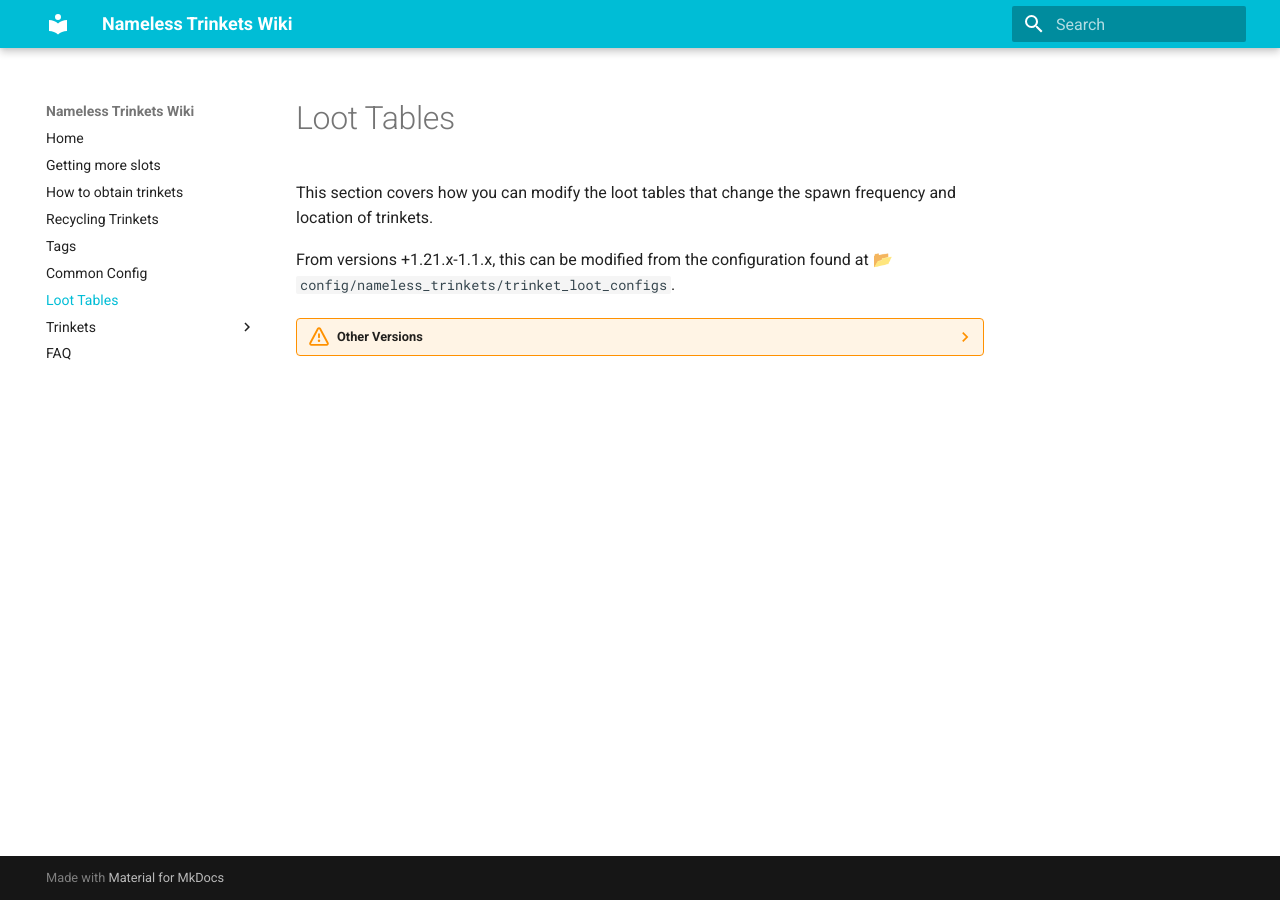
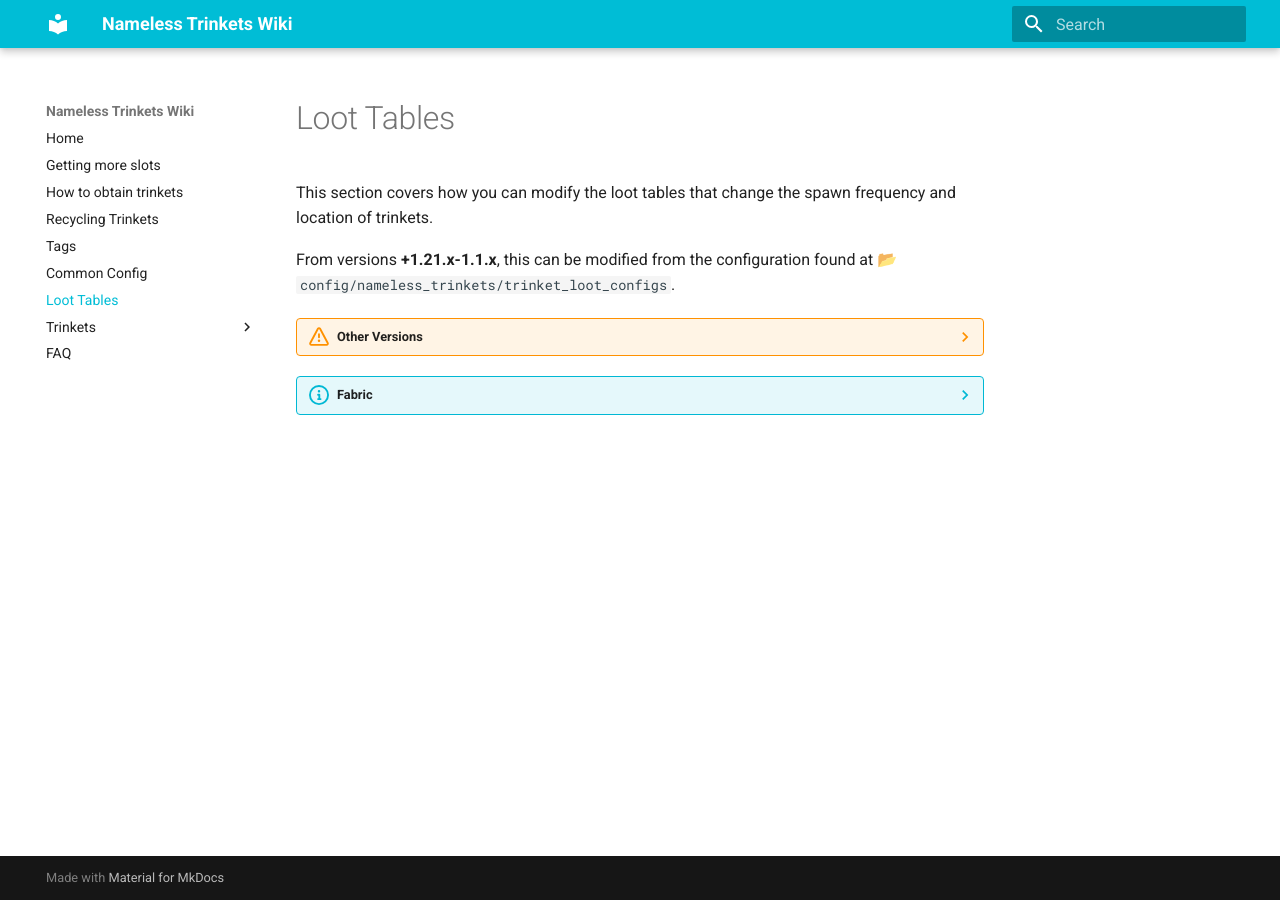
Before and after one commit to Cozary/Nameless-Trinkets, an MkDocs documentation site: the page built from docs/loot_tables.md, in a window 1280 px wide. Built offline with MkDocs 1.6.1 and Material for MkDocs 9.7.7, drawn with Linux system fonts in a browser that asks for light colours.

Commit message:
fabric previously had no way to edit loot tables.

```diff
--- a/docs/loot_tables.md
+++ b/docs/loot_tables.md
@@ -1,6 +1,6 @@
 This section covers how you can modify the loot tables that change the spawn frequency and location of trinkets.
 
-From versions +1.21.x-1.1.x, this can be modified from the configuration found at 📂 `config/nameless_trinkets/trinket_loot_configs`.
+From versions **+1.21.x-1.1.x**, this can be modified from the configuration found at 📂 `config/nameless_trinkets/trinket_loot_configs`.
 
 ??? warning "Other Versions"
 
@@ -18,3 +18,7 @@
 
     ??? info "Post-1.21"
         - [1.21.x](https://github.com/Cozary/Nameless-Trinkets/tree/1.21/datapacks/%2B1.21.x)
+
+??? info "Fabric"
+
+    There is no way to edit loot tables in Fabric before version **1.21.x-1.1.x**.
```
